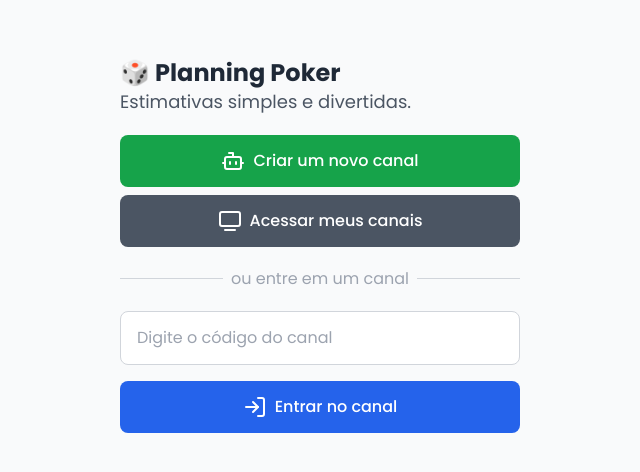
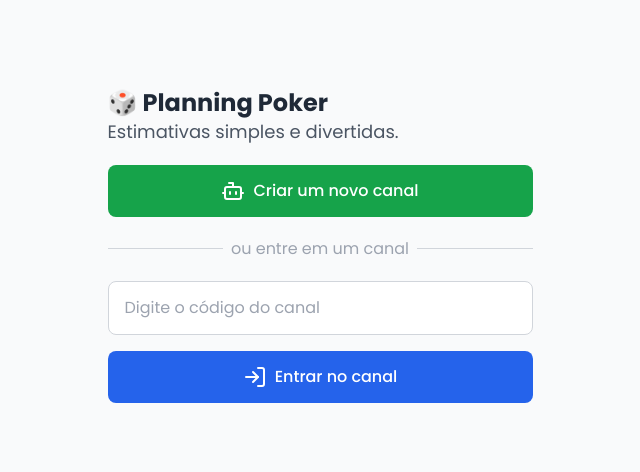
Before and after one commit to ClodoaldoDantas/planning-poker, a Next.js app: page /lobby in a window 1280 px wide. Shown: the part 154-626 px from the top of the page, without its empty margins (320-960 px from the left). Built offline with nearby package versions, Linux system fonts and the light colour scheme.

Commit message:
feat: componente join channel validado com react hook form

```diff
--- a/package.json
+++ b/package.json
@@ -9,11 +9,14 @@
     "lint": "next lint"
   },
   "dependencies": {
+    "@hookform/resolvers": "^3.3.2",
     "classnames": "^2.3.2",
     "lucide-react": "^0.292.0",
     "next": "14.0.1",
     "react": "^18",
-    "react-dom": "^18"
+    "react-dom": "^18",
+    "react-hook-form": "^7.48.2",
+    "zod": "^3.22.4"
   },
   "devDependencies": {
     "@types/node": "^20",
--- a/src/app/lobby/join-channel/index.tsx
+++ b/src/app/lobby/join-channel/index.tsx
@@ -1,16 +1,45 @@
+'use client'
+
 import { LogIn } from 'lucide-react'
+import { useForm } from 'react-hook-form'
+import { zodResolver } from '@hookform/resolvers/zod'
+import { z } from 'zod'
+
 import { Button } from '@/components/button'
 import { Input } from '@/components/input'
 
 import styles from './styles.module.scss'
 
+const joinChannelSchema = z.object({
+  code: z.string().min(1, 'O código do canal não pode ser vazio'),
+})
+
+type JoinChannelFormData = z.infer<typeof joinChannelSchema>
+
 export function JoinChannel() {
+  const {
+    register,
+    handleSubmit,
+    formState: { errors },
+  } = useForm<JoinChannelFormData>({
+    resolver: zodResolver(joinChannelSchema),
+  })
+
+  function handleJoinChannel({ code }: JoinChannelFormData) {
+    console.log({ code })
+  }
+
   return (
     <>
       <div className={styles.spacer}>ou entre em um canal</div>
 
-      <form className={styles.form}>
-        <Input type="text" placeholder="Digite o código do canal" />
+      <form onSubmit={handleSubmit(handleJoinChannel)} className={styles.form}>
+        <Input
+          type="text"
+          placeholder="Digite o código do canal"
+          error={errors.code?.message}
+          {...register('code')}
+        />
 
         <Button type="submit">
           <LogIn size={24} />
--- a/src/app/lobby/page.module.scss
+++ b/src/app/lobby/page.module.scss
@@ -1,6 +1,6 @@
 .lobbyPage {
   width: 100%;
-  max-width: 400px;
+  max-width: 425px;
   margin: 0 auto;
 
   display: flex;
--- a/src/app/lobby/page.tsx
+++ b/src/app/lobby/page.tsx
@@ -1,4 +1,4 @@
-import { Bot, Tv2 } from 'lucide-react'
+import { Bot } from 'lucide-react'
 import { Center } from '@/components/center'
 import { Header } from '@/components/header'
 import { Button } from '@/components/button'
@@ -18,11 +18,6 @@ export default function LobbyPage() {
               <Bot size={24} />
               Criar um novo canal
             </Button>
-
-            <Button variant="dark">
-              <Tv2 size={24} />
-              Acessar meus canais
-            </Button>
           </div>
 
           <JoinChannel />
--- a/src/app/page.module.scss
+++ b/src/app/page.module.scss
@@ -1,6 +1,6 @@
 .signInPage {
   width: 100%;
-  max-width: 400px;
+  max-width: 425px;
   margin: 0 auto;
 
   display: flex;
--- a/src/components/header/index.tsx
+++ b/src/components/header/index.tsx
@@ -1,10 +1,19 @@
+import { ReactNode } from 'react'
 import styles from './styles.module.scss'
 
-export function Header() {
+type HeaderProps = {
+  children?: ReactNode
+}
+
+export function Header(props: HeaderProps) {
   return (
     <header className={styles.header}>
-      <h1>🎲 Planning Poker</h1>
-      <p>Estimativas simples e divertidas.</p>
+      <div className={styles.headerContent}>
+        <h1>🎲 Planning Poker</h1>
+        <p>Estimativas simples e divertidas.</p>
+      </div>
+
+      {props.children}
     </header>
   )
 }
--- a/src/components/header/styles.module.scss
+++ b/src/components/header/styles.module.scss
@@ -1,4 +1,10 @@
 .header {
+  display: flex;
+  align-items: center;
+  justify-content: space-between;
+}
+
+.headerContent {
   & > h1 {
     font-size: 1.5rem;
   }
--- a/src/components/input/index.tsx
+++ b/src/components/input/index.tsx
@@ -1,8 +1,23 @@
-import { ComponentProps } from 'react'
+import { ComponentProps, forwardRef } from 'react'
 import styles from './styles.module.scss'
+import classNames from 'classnames'
 
-type InputProps = ComponentProps<'input'>
+type InputProps = ComponentProps<'input'> & {
+  error?: string
+}
 
-export function Input(props: InputProps) {
-  return <input type="text" className={styles.input} {...props} />
-}
+export const Input = forwardRef<HTMLInputElement, InputProps>((props, ref) => {
+  return (
+    <div className={styles.container}>
+      <input
+        ref={ref}
+        type="text"
+        className={classNames(styles.input, {
+          [styles.invalid]: !!props.error,
+        })}
+        {...props}
+      />
+      {props.error && <div className={styles.error}>{props.error}</div>}
+    </div>
+  )
+})
--- a/src/components/input/styles.module.scss
+++ b/src/components/input/styles.module.scss
@@ -1,12 +1,33 @@
+.container {
+  display: flex;
+  flex-direction: column;
+  gap: 0.25rem;
+}
+
 .input {
+  width: 100%;
   padding: 0.875rem 1rem;
   border-radius: 8px;
 
   border: 1px solid var(--gray-300);
   background-color: var(--white);
   color: var(--gray-800);
+  outline: 0;
+
+  &:focus {
+    border-color: var(--blue-500);
+  }
+
+  &.invalid {
+    border-color: var(--red-500);
+  }
 
   &::placeholder {
     color: var(--gray-400);
   }
 }
+
+.error {
+  font-size: 0.875rem;
+  color: var(--red-500);
+}
```
Also changed, not shown: .eslintrc.json, 1 other file (tests, documents, lock files or other folders).
